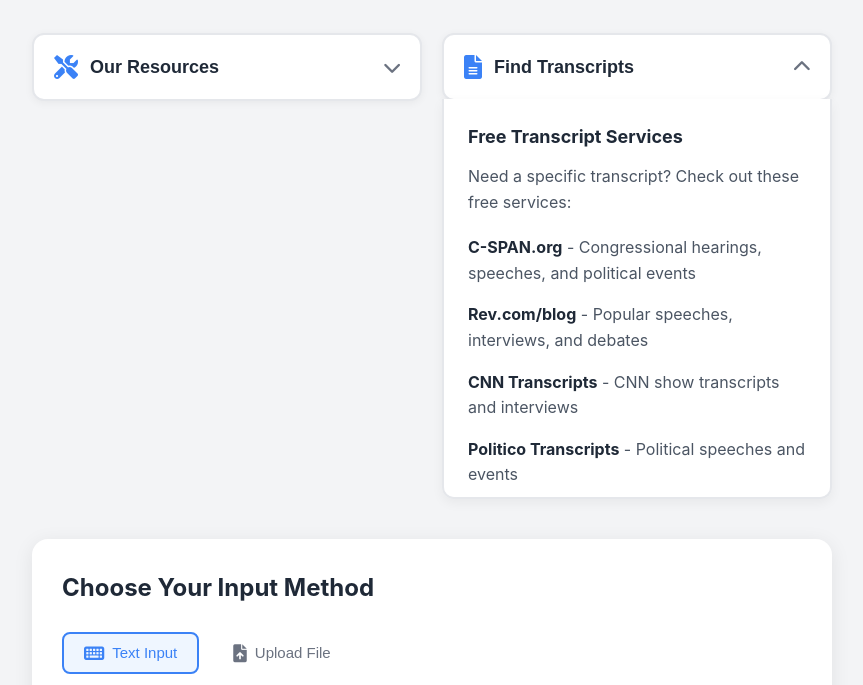
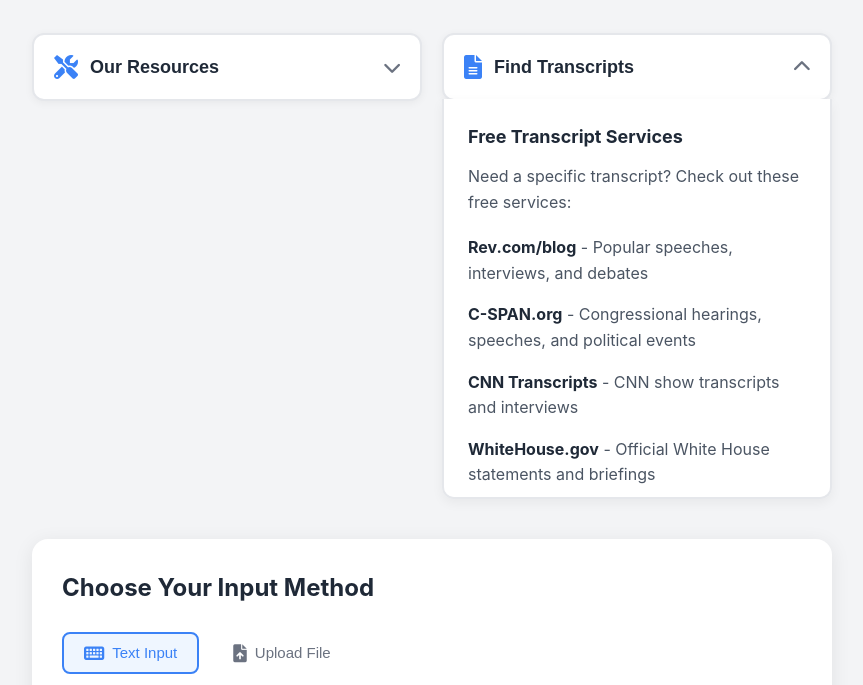
Before and after one commit to Hyperiongate/transcripts, a Flask app: page / in a window 1280 px wide, after a click on "Find Transcripts". Shown: the part 386-1071 px from the top of the page, without its empty margins (208-1071 px from the left). Run offline with Flask 3, Linux system fonts and the light colour scheme.

Commit message:
Update index.html

```diff
--- a/templates/index.html
+++ b/templates/index.html
@@ -1064,10 +1064,9 @@
                     <h4>Free Transcript Services</h4>
                     <p>Need a specific transcript? Check out these free services:</p>
                     <ul>
+                        <li><a href="https://www.rev.com/blog/transcripts" target="_blank"><strong>Rev.com/blog</strong></a> - Popular speeches, interviews, and debates</li>
                         <li><a href="https://www.c-span.org/search/?searchtype=Videos" target="_blank"><strong>C-SPAN.org</strong></a> - Congressional hearings, speeches, and political events</li>
-                        <li><a href="https://www.rev.com/blog/transcripts" target="_blank"><strong>Rev.com/blog</strong></a> - Popular speeches, interviews, and debates</li>
                         <li><a href="http://transcripts.cnn.com/" target="_blank"><strong>CNN Transcripts</strong></a> - CNN show transcripts and interviews</li>
-                        <li><a href="https://www.politico.com/transcripts" target="_blank"><strong>Politico Transcripts</strong></a> - Political speeches and events</li>
                         <li><a href="https://www.whitehouse.gov/briefing-room/" target="_blank"><strong>WhiteHouse.gov</strong></a> - Official White House statements and briefings</li>
                         <li><a href="https://www.presidency.ucsb.edu/" target="_blank"><strong>American Presidency Project</strong></a> - Historical presidential documents</li>
                         <li><a href="https://www.govinfo.gov/" target="_blank"><strong>GovInfo.gov</strong></a> - Official government transcripts and documents</li>
```
